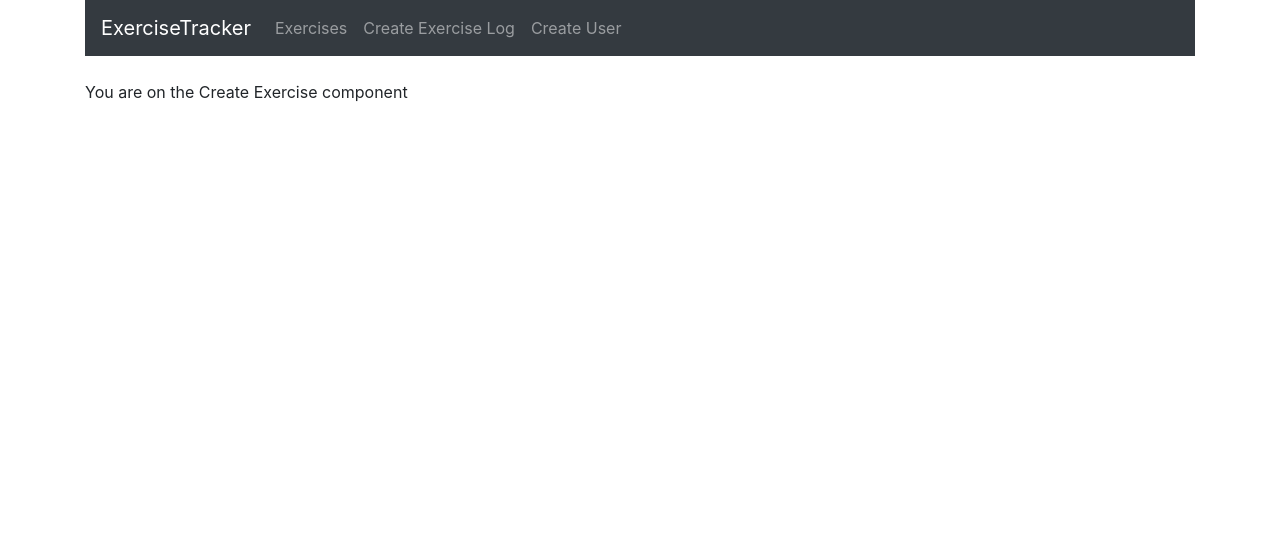
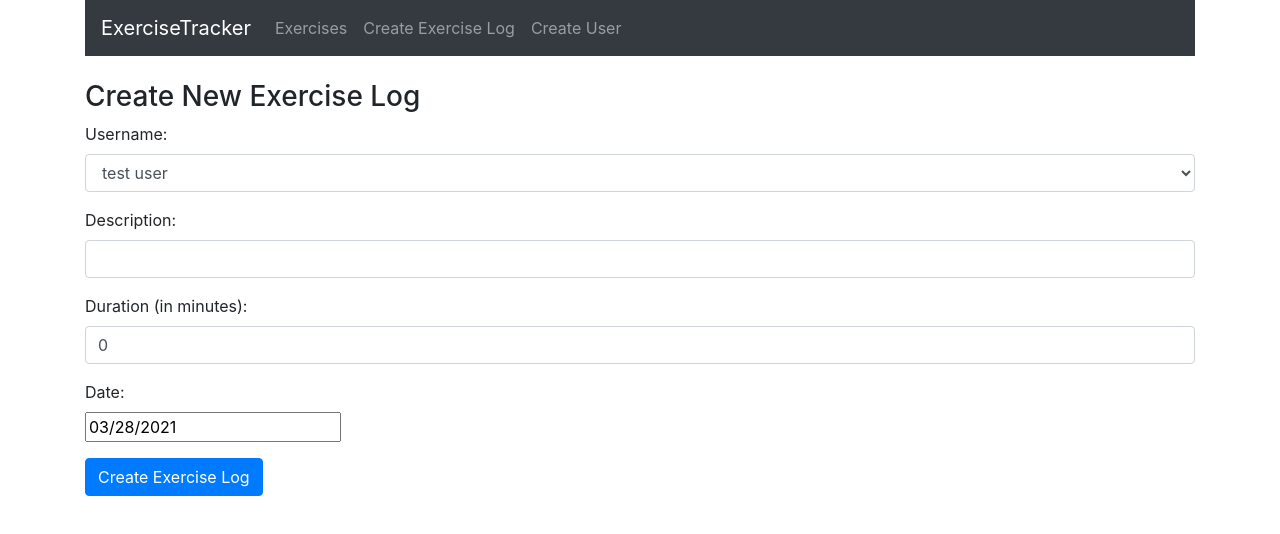
Before and after one commit to kjartano47/Exercise-Tracker, a React (Create React App) app in the folder mern-exercise-tracker/: page /create in a window 1280 px wide. Shown: the top 534 px of the page. Built offline with nearby package versions, Linux system fonts and the light colour scheme.

Commit message:
Create-exercise component functionality added

```diff
--- a/mern-exercise-tracker/package.json
+++ b/mern-exercise-tracker/package.json
@@ -8,6 +8,7 @@
     "@testing-library/user-event": "^12.8.3",
     "bootstrap": "^4.6.0",
     "react": "^17.0.2",
+    "react-datepicker": "^3.6.0",
     "react-dom": "^17.0.2",
     "react-router-dom": "^5.2.0",
     "react-scripts": "4.0.3",
--- a/mern-exercise-tracker/src/components/create-exercise.component.js
+++ b/mern-exercise-tracker/src/components/create-exercise.component.js
@@ -1,4 +1,6 @@
 import React, { Component } from "react";
+import DatePicker from "react-datepicker";
+import "react-datepicker/dist/react-datepicker.css";
 export default class CreateExercise extends Component {
 	constructor(props) {
 		super(props);
@@ -17,6 +19,14 @@
 			date: new Date(),
 			users: [],
 		};
+	}
+
+	//Automatically called right before anything displays on the page
+	componentDidMount() {
+		this.setState({
+			users: ["test user"],
+			username: "test user",
+		});
 	}
 
 	onChangeUsername(e) {
@@ -53,10 +63,70 @@
 			date: this.state.date,
 		};
 		console.log(exercise);
+		console.log("HERE is the Exercise!");
 		//once user submits the form, they will be taken back to the main page
 		window.location = "/";
 	}
 	render() {
-		return <p>You are on the Create Exercise component</p>;
+		return (
+			<div>
+				<h3>Create New Exercise Log</h3>
+				<form onSubmit={this.onSubmit}>
+					<div className="form-group">
+						<label>Username: </label>
+						<select
+							ref="userInput"
+							required
+							className="form-control"
+							value={this.state}
+							onChange={this.onChangeUsername}
+						>
+							{this.state.users.map(function (user) {
+								return (
+									<option key={user} value={user}>
+										{user}
+									</option>
+								);
+							})}
+						</select>
+					</div>
+					<div className="form-group">
+						<label>Description: </label>
+						<input
+							type="text"
+							required
+							className="form-control"
+							value={this.state.description}
+							onChange={this.onChangeDescription}
+						/>
+					</div>
+					<div className="form-group">
+						<label>Duration (in minutes):</label>
+						<input
+							type="text"
+							className="form-control"
+							value={this.state.duration}
+							onChange={this.onChangeDuration}
+						/>
+					</div>
+					<div className="form-group">
+						<label>Date:</label>
+						<div>
+							<DatePicker
+								selected={this.state.date}
+								onChange={this.onChangeDate}
+							/>
+						</div>
+					</div>
+					<div className="form-group">
+						<input
+							type="submit"
+							value="Create Exercise Log"
+							className="btn btn-primary"
+						/>
+					</div>
+				</form>
+			</div>
+		);
 	}
 }
--- a/mern-exercise-tracker/src/index.js
+++ b/mern-exercise-tracker/src/index.js
@@ -2,9 +2,4 @@
 import ReactDOM from "react-dom";
 import App from "./App";
 
-ReactDOM.render(
-	<React.StrictMode>
-		<App />
-	</React.StrictMode>,
-	document.getElementById("root")
-);
+ReactDOM.render(<App />, document.getElementById("root"));
```
Also changed, not shown: 1 other file (tests, documents, lock files or other folders).
